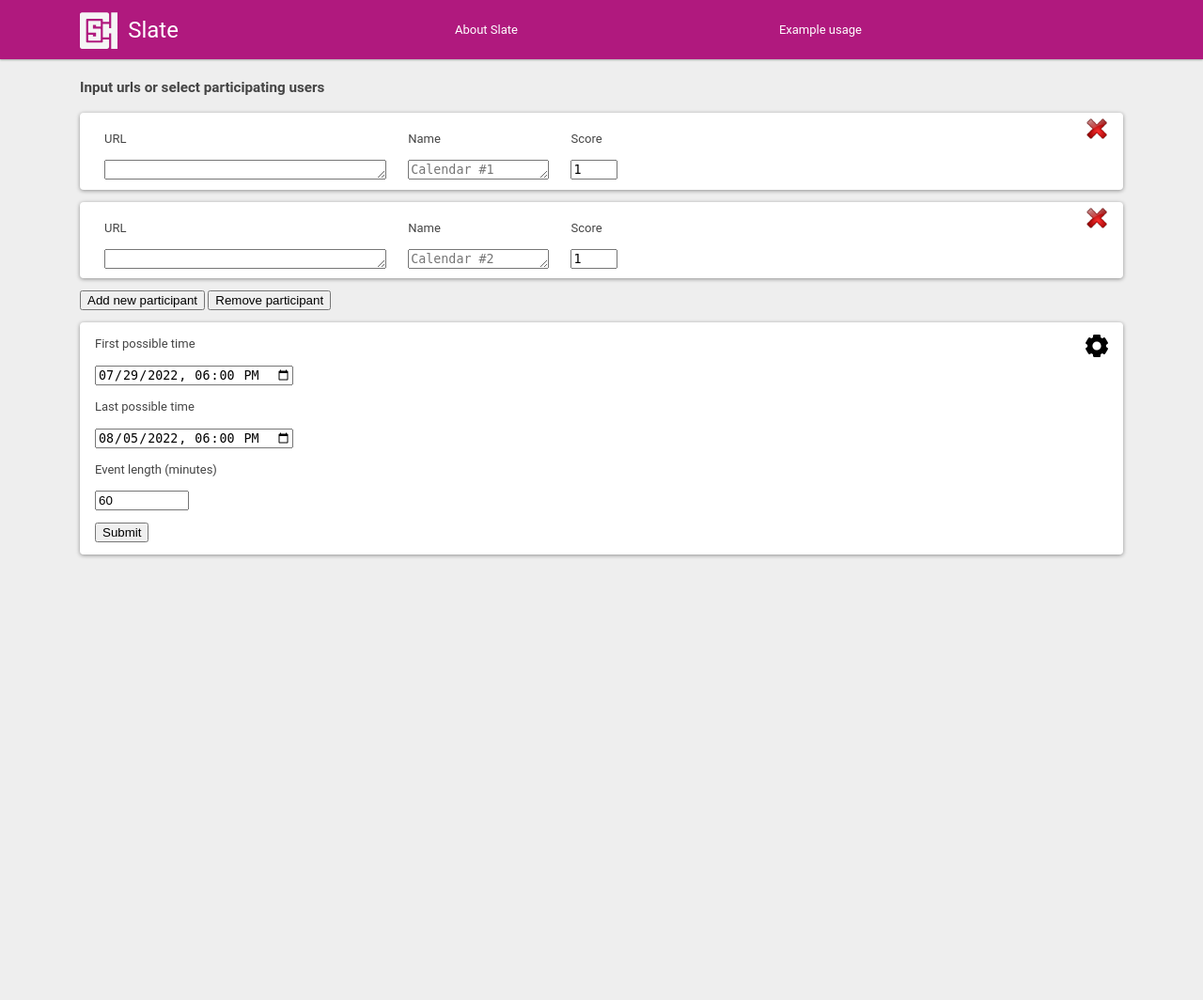
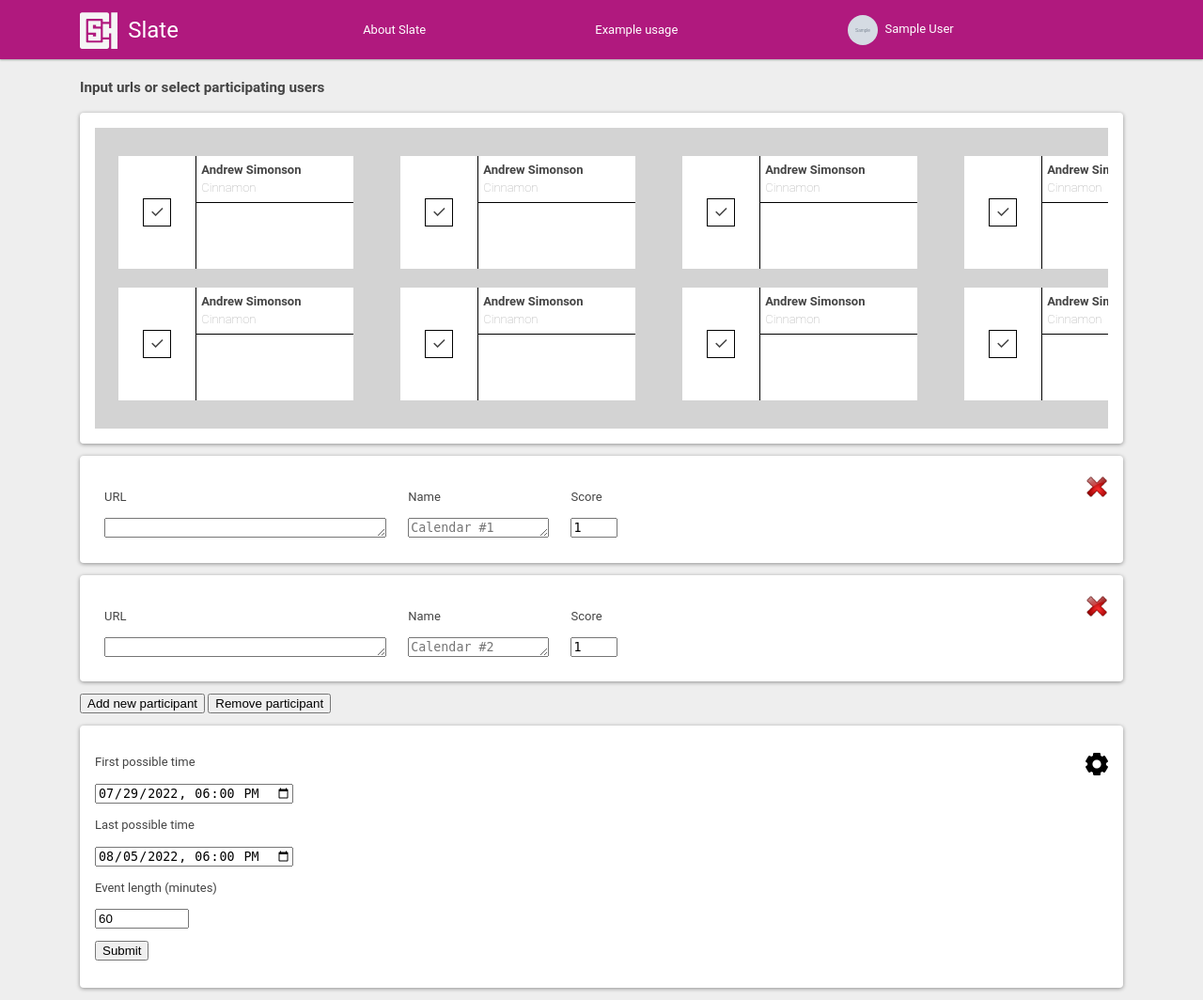
Before and after one commit to asimonson1125/Slate, a Flask app: page /in in a window 1280 px wide. Shown: the whole page at 94% size. Before the commit the page ends 594 px from the top, so only its background shows below. Run offline with Flask 2, Linux system fonts and the light colour scheme; a user stored in the database is signed in; tables that the repository leaves empty hold one stand-in row (values such as "Sample post"); grey boxes marked "Sample" are stand-in pictures; parts of the project's set-up code (start-up, migrations or seed data) failed here and were passed over; some libraries are stand-ins or nearby versions.

Commit message:
restore stashed additions

```diff
--- a/src/static/css/style.css
+++ b/src/static/css/style.css
@@ -74,7 +74,7 @@ nav {
     justify-content: space-evenly;
 }
 
-#navLink > a {
+#navLink>a {
     text-decoration: none;
     color: inherit;
 }
@@ -230,10 +230,71 @@ nav {
     padding-right: 1rem;
 }
 
+.selectScrollSearch {
+    overflow: scroll;
+    background-color: lightgray;
+}
+
+.scroller {
+    display: flex;
+    flex-wrap: wrap;
+    flex-direction: column;
+    justify-content: space-between;
+    padding: 30px 0px;
+    height: 320px;
+}
+
+.selectBox {
+    display: grid;
+    background-color: #fff;
+    grid-template-columns: 1fr 2fr;
+    width: 250px;
+    height: 120px;
+    margin: 0px 25px;
+}
+
+.selectBox-selection {
+    border-right: solid black 1px;
+}
+
+.checkbox {
+    margin: auto;
+    vertical-align: middle;
+    border: solid black 1px;
+    position: relative;
+    top: 50%;
+    transform: translateY(-50%);
+    width: 30px;
+    height: 30px;
+    text-align: center;
+}
+
+.checkbox span {
+    display: inline-block;
+    vertical-align: middle;
+    font-size: large;
+}
+
+.selectBox-name {
+    border-bottom: solid black 1px;
+    width: 100%;
+    padding: 5px;
+}
+
+.selectBox-name h4 {
+    margin: 0px;
+}
+
+.selectBox-name p {
+    color: darkgray;
+    font-weight: lighter;
+    margin: 0px;
+}
+
 .box {
     display: block;
     overflow: auto;
-    padding: 0 1rem;
+    padding: 1rem;
     margin: 1em 0;
     background-color: #fff;
     border-radius: .25rem;
--- a/src/templates/header.html
+++ b/src/templates/header.html
@@ -39,6 +39,14 @@
                             <p class="noMargin">About Slate</p>
                         </a>
                         <p class="eventable" onclick="emit('example')">Example usage</p>
+                        <div class="dropdown-toggle" href="#" id="user01">
+                            <img class='navUser' src='{{ current_user.picture }}'> {{ current_user.firstname }} {{ current_user.lastname }}
+                            <span class="caret"></span>
+                          </div>
+                          <div class="dropdown-menu">
+                            <!-- <div class="dropdown-divider"></div> -->
+                            <a class="dropdown-item" href="/logout">Logout</a>
+                          </div>
                     </div>
                 </div>
             </div>
--- a/src/templates/input.html
+++ b/src/templates/input.html
@@ -3,6 +3,25 @@
 <h3>Input urls or select participating users</h3>
 
 <form name="slateIn" action="javascript:submitForm()" onsubmit="return validateForm()" method="post">
+    <div class="box">
+        <div class="selectScrollSearch">
+            <div class="scroller">
+                {% for i in range(10) %}
+                <div class="selectBox">
+                    <div class='selectBox-selection'>
+                        <div class="checkbox"><span>✓</span></div>
+                    </div>
+                    <div class="selectBox-details">
+                        <div class="selectBox-name">
+                            <h4>Andrew Simonson</h4>
+                            <p>Cinnamon</p>
+                        </div>
+                    </div>
+                </div>
+                {% endfor %}
+            </div>
+        </div>
+    </div>
     <div class="participants">
         <div class="box">
             <div class="subBox">
```
